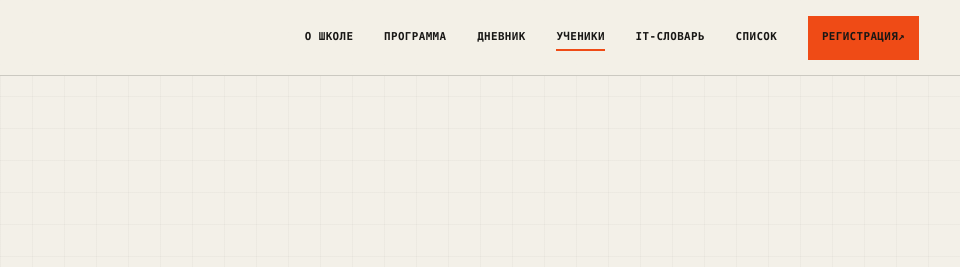
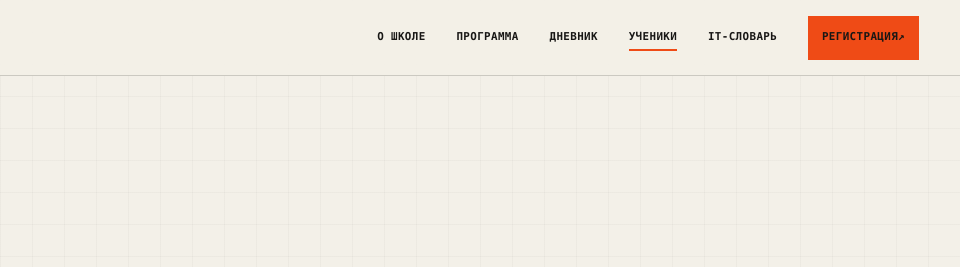
Before and after one commit to arhimike/domo-architoys-summer-school, an Eleventy site: page src/projects.njk in a window 1280 px wide. Shown: the top 267 px of the page, 320-1280 px from the left. Built offline with nearby package versions, Linux system fonts and the light colour scheme; Eleventy itself is replaced by a stand-in of ours; files that its build step writes are made by us from their sources.

Commit message:
Убран лишний пункт «Список» из меню учеников

```diff
--- a/src/_includes/layouts/base.njk
+++ b/src/_includes/layouts/base.njk
@@ -49,9 +49,7 @@
       {% elseif pageType == 'glossary' %}
         <a href="#terms">Термины</a>
         <a href="#symbols">Символы</a>
-      {% elseif pageType == 'projects' %}
-        <a href="#projects">Список</a>
-      {% else %}
+      {% elseif pageType != 'projects' %}
         {% set headerLatestItem = collections.days | latestPublishedDay %}
         {% if headerLatestItem %}<a href="/{{ headerLatestItem.data.slug }}/">День {{ headerLatestItem.data.day_number }}</a>{% endif %}
         <a href="#place">Место</a>
```
